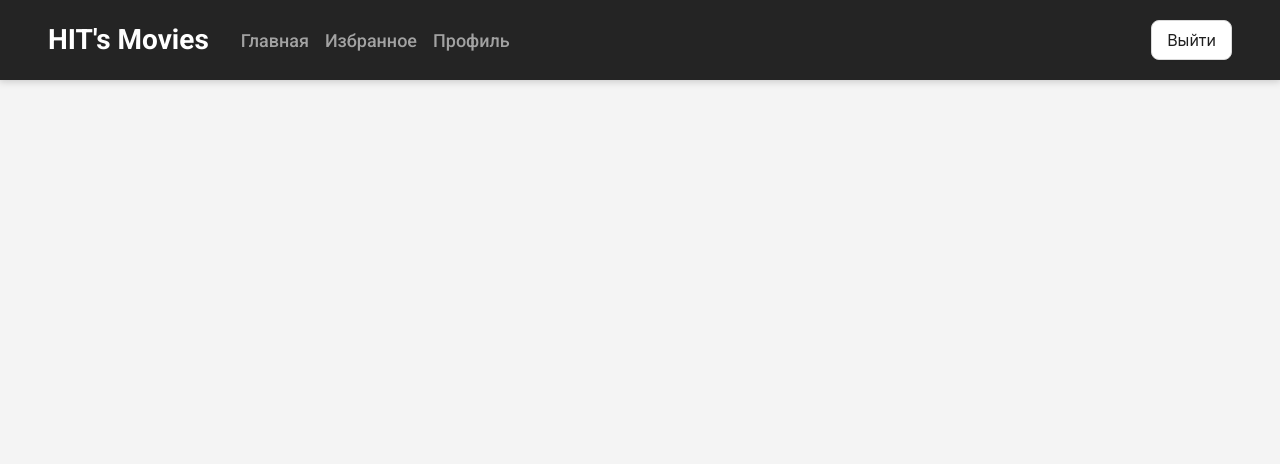
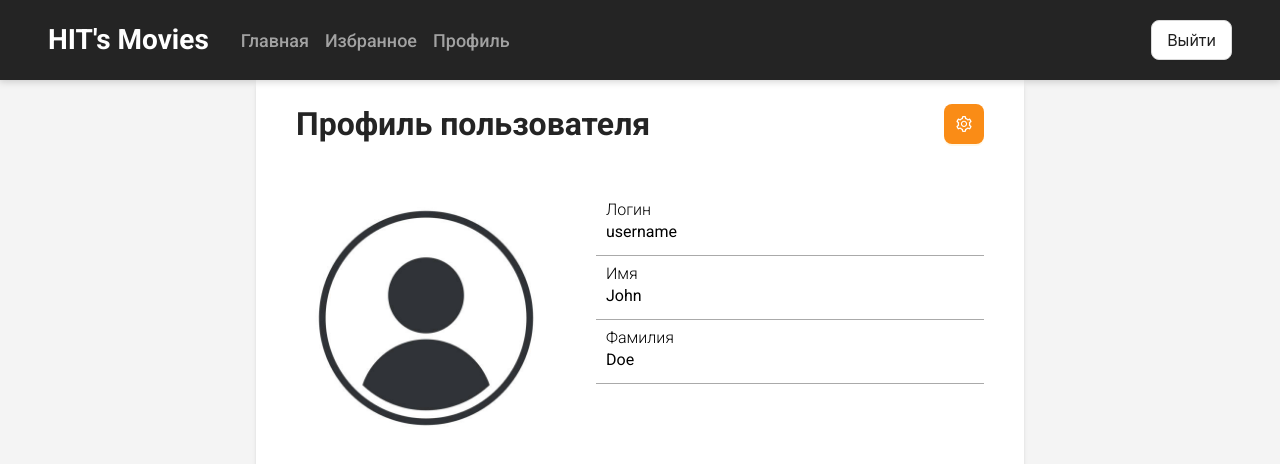
Before and after one commit to AsmrS4/movie-frontend, a React (Vite) app: page /profile in a window 1280 px wide. Shown: the top 464 px of the page. Built offline with nearby package versions, Linux system fonts and the light colour scheme; sample sign-in values are in the browser's storage.

Commit message:
Add profile page layout

```diff
--- a/src/app/App.tsx
+++ b/src/app/App.tsx
@@ -2,7 +2,8 @@ import AuthPage from '@pages/Auth/AuthPage'
 import Footer from '@widgets/Footer/Footer'
 import Header from '@widgets/Header/Header'
 import { BrowserRouter, Routes, Route } from 'react-router-dom'
-
+import ProfilePage from '@pages/Profile'
+import PrivateRoute from './PrivateRoute'
 function App() {
 	return (
 		<>
@@ -11,6 +12,9 @@ function App() {
 				<BrowserRouter>
 					<Routes>
 						<Route path='/auth' element={<AuthPage />} />
+						<Route element={<PrivateRoute />}>
+							<Route path='/profile' element={<ProfilePage />} />
+						</Route>
 					</Routes>
 				</BrowserRouter>
 			</main>
--- /dev/null
+++ b/src/app/PrivateRoute.tsx
@@ -0,0 +1,10 @@
+import { useAppSelector } from '@hooks/useAppSelector'
+import React from 'react'
+import { Navigate, Outlet } from 'react-router-dom'
+
+const PrivateRoute = () => {
+	const { isAuthorized } = useAppSelector(state => state.authorizationReducer)
+	return isAuthorized ? <Outlet /> : <Navigate to={'/auth'} />
+}
+
+export default PrivateRoute
--- a/src/app/index.css
+++ b/src/app/index.css
@@ -37,5 +37,5 @@ main.application-content-container{
   height: 100%;
   width: 100%;
   box-sizing: border-box;
-  padding: 100px 20px 20px 20px;
+  padding: 80px 0 0 0;
 }
--- /dev/null
+++ b/src/pages/Profile/index.module.scss
@@ -0,0 +1,94 @@
+section.profilePage {
+	max-width: 768px;
+	width: 100%;
+	height: 100%;
+	box-sizing: border-box;
+	padding: 20px;
+	margin: 0 auto;
+	background-color: #fff;
+
+	-webkit-box-shadow: 0px 4px 5px -2px rgba(0, 1, 2, 0.25);
+	-moz-box-shadow: 0px 4px 5px -2px rgba(0, 1, 2, 0.25);
+	box-shadow: 0px 4px 5px -2px rgba(0, 1, 2, 0.25);
+
+	.container {
+		width: 100%;
+		height: 100%;
+		box-sizing: border-box;
+		display: flex;
+		flex-direction: column;
+		gap: 20px;
+
+		article.profileArticle {
+			margin: 0;
+			padding: 0 20px;
+			font-size: 32px;
+			font-weight: 600;
+			color: #242424;
+			display: flex;
+			justify-content: space-between;
+			align-items: center;
+		}
+
+		.profileDetailsContainer {
+			width: 100%;
+			box-sizing: border-box;
+			display: flex;
+			flex-direction: row;
+			align-items: start;
+
+			.imageContainer {
+				min-width: 240px;
+				min-height: 240px;
+				max-width: 300px;
+				max-height: 300px;
+				flex: 1;
+				img {
+					width: 100%;
+				}
+			}
+			.profileDetails {
+				flex: 1;
+				padding: 40px 20px;
+				display: flex;
+				flex-direction: column;
+				gap: 16px;
+				box-sizing: border-box;
+				width: 100%;
+
+				&Item {
+					width: 100%;
+					height: 48px;
+					box-sizing: border-box;
+
+					display: flex;
+					align-items: center;
+					justify-content: left;
+					position: relative;
+					border-bottom: 1px solid #aaaaaa;
+
+					span {
+						margin: 0;
+						padding: 10px;
+					}
+					p {
+						margin: 0;
+						font-size: 16px;
+						font-weight: 300;
+
+						position: absolute;
+						top: -10px;
+						left: 10px;
+					}
+					&Last {
+						border: none;
+						display: flex;
+						flex-direction: row;
+						align-items: center;
+						gap: 12px;
+					}
+				}
+			}
+		}
+	}
+}
--- /dev/null
+++ b/src/pages/Profile/index.tsx
@@ -0,0 +1,48 @@
+import { Button, Tooltip } from 'antd'
+import { SettingOutlined, BookOutlined } from '@ant-design/icons'
+
+import imageDefault from '@assets/userAvatar.jpg'
+import styles from './index.module.scss'
+
+const ProfilePage = () => {
+	return (
+		<section className={styles.profilePage}>
+			<div className={styles.container}>
+				<article className={styles.profileArticle}>
+					<p>Профиль пользователя</p>
+					<Tooltip title='Редактировать данные' placement='left'>
+						<Button
+							color='orange'
+							variant='solid'
+							icon={<SettingOutlined />}
+							iconPosition='end'
+							size='large'
+						></Button>
+					</Tooltip>
+				</article>
+				<div className={styles.profileDetailsContainer}>
+					<div className={styles.imageContainer}>
+						<img src={imageDefault} alt='Фото пользователя' />
+					</div>
+					<ul className={styles.profileDetails}>
+						<li className={styles.profileDetailsItem}>
+							<p>Логин</p>
+							<span>username</span>
+						</li>
+						<li className={styles.profileDetailsItem}>
+							<p>Имя</p>
+							<span>John</span>
+						</li>
+						<li className={styles.profileDetailsItem}>
+							<p>Фамилия</p>
+							<span>Doe</span>
+						</li>
+						<li className={styles.profileDetailsItemLast}></li>
+					</ul>
+				</div>
+			</div>
+		</section>
+	)
+}
+
+export default ProfilePage
--- a/src/widgets/Header/Header.tsx
+++ b/src/widgets/Header/Header.tsx
@@ -3,6 +3,7 @@ import { useAppSelector } from '@hooks/useAppSelector'
 import { clearSession } from '@shared/store/slices/AuthorizationSlice'
 import { Button } from 'antd'
 import { useDispatch } from 'react-redux'
+import { Navigate } from 'react-router-dom'
 const Header = () => {
 	const { isAuthorized } = useAppSelector(state => state.authorizationReducer)
 	const dispatch: any = useDispatch()
@@ -12,6 +13,9 @@ const Header = () => {
 		}
 		window.location.href = '/auth'
 	}
+	const handleNavigate = (path: string) => {
+		window.location.href = path
+	}
 	return (
 		<header className='header'>
 			<nav className='header__navigation-panel'>
@@ -20,10 +24,20 @@ const Header = () => {
 					<li className='navigation-panel__nav-item'>Главная</li>
 					{isAuthorized && (
 						<>
-							<li className='navigation-panel__nav-item'>
+							<li
+								className='navigation-panel__nav-item'
+								onClick={() => {
+									handleNavigate('/favourites')
+								}}
+							>
 								Избранное
 							</li>
-							<li className='navigation-panel__nav-item'>
+							<li
+								className='navigation-panel__nav-item'
+								onClick={() => {
+									handleNavigate('/profile')
+								}}
+							>
 								Профиль
 							</li>
 						</>
```
Also changed, not shown: public/assets/userAvatar.jpg (added).
